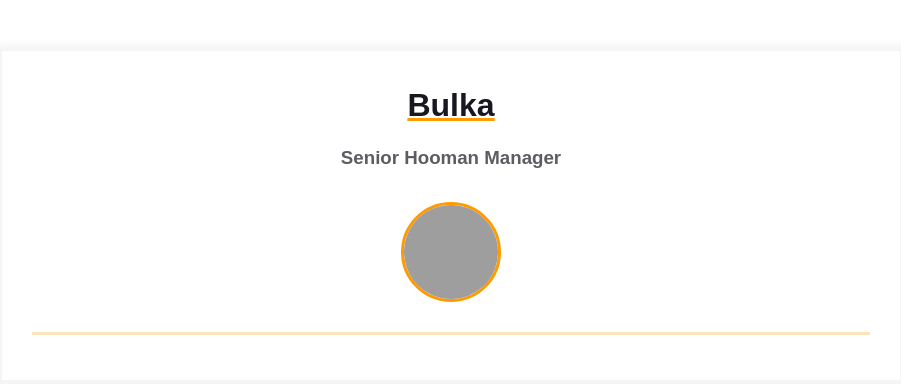
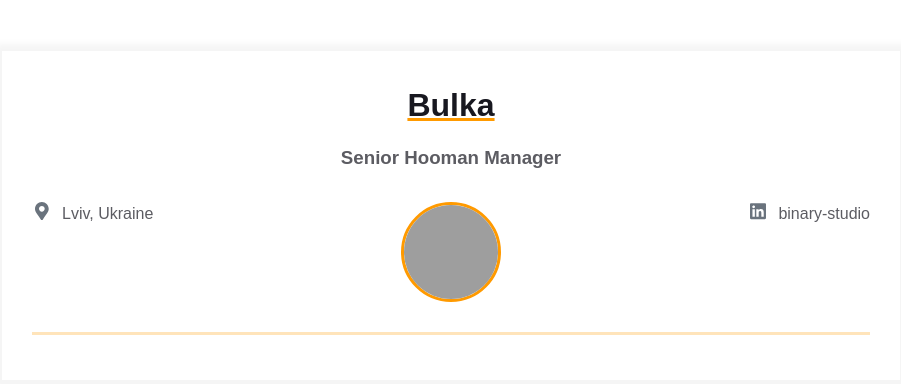
Before and after one commit to svoits/homepage, a plain HTML site: page index.html in a window 1280 px wide. Shown: the whole page, without its empty margins (189-1090 px from the left). Drawn offline with Linux system fonts and the light colour scheme; grey boxes are pictures that could not be loaded.

Commit message:
add contact info - location and linkedin

```diff
--- a/index.html
+++ b/index.html
@@ -15,7 +15,25 @@
             <h3 class="contact-info__sub-header">Senior Hooman Manager</h3>
 
             <div class="contact_info_container fh">
-              <div class="contact-info__block"></div>
+              <div class="contact-info__block">
+                <a href="" rel="author" class="contact-info__item">
+                  <div class="contact-info__item-icon-wrapper">
+                    <svg
+                      class="contact-info__item-icon"
+                      xmlns="http://www.w3.org/2000/svg"
+                      viewBox="0 0 384 512"
+                    >
+                      <path
+                        d="M172.268 501.67C26.97 291.031 0 269.413 0 192 0 85.961 85.961 0 192
+        0s192 85.961 192 192c0 77.413-26.97 99.031-172.268 309.67-9.535
+        13.774-29.93 13.773-39.464 0zM192 272c44.183 0 80-35.817
+        80-80s-35.817-80-80-80-80 35.817-80 80 35.817 80 80 80z"
+                      ></path>
+                    </svg>
+                  </div>
+                  <span>Lviv, Ukraine</span>
+                </a>
+              </div>
 
               <div class="contact-info__block contact-info__block--center">
                 <img
@@ -25,7 +43,32 @@
                 />
               </div>
 
-              <div class="contact-info__block"></div>
+              <div class="contact-info__block">
+                <a
+                  href="https://ua.linkedin.com/company/binary-studio_241166"
+                  rel="author"
+                  class="contact-info__item"
+                >
+                  <div class="contact-info__item-icon-wrapper">
+                    <svg
+                      class="contact-info__item-icon"
+                      xmlns="http://www.w3.org/2000/svg"
+                      viewBox="0 0 448 512"
+                    >
+                      <path
+                        d="M416 32H31.9C14.3 32 0 46.5 0 64.3v383.4C0 465.5 14.3 480 31.9
+        480H416c17.6 0 32-14.5 32-32.3V64.3c0-17.8-14.4-32.3-32-32.3zM135.4
+        416H69V202.2h66.5V416zm-33.2-243c-21.3 0-38.5-17.3-38.5-38.5S80.9 96
+        102.2 96c21.2 0 38.5 17.3 38.5 38.5 0 21.3-17.2 38.5-38.5 38.5zm282.1
+        243h-66.4V312c0-24.8-.5-56.7-34.5-56.7-34.6 0-39.9 27-39.9
+        54.9V416h-66.4V202.2h63.7v29.2h.9c8.9-16.8 30.6-34.5 62.9-34.5 67.2
+        0 79.7 44.3 79.7 101.9V416z"
+                      ></path>
+                    </svg>
+                  </div>
+                  <span>binary-studio</span>
+                </a>
+              </div>
             </div>
           </div>
         </div>
```
